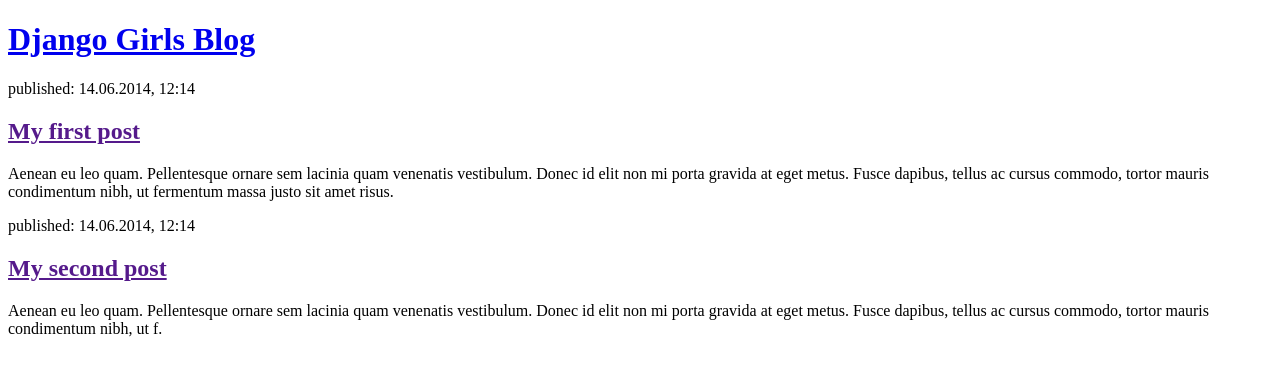
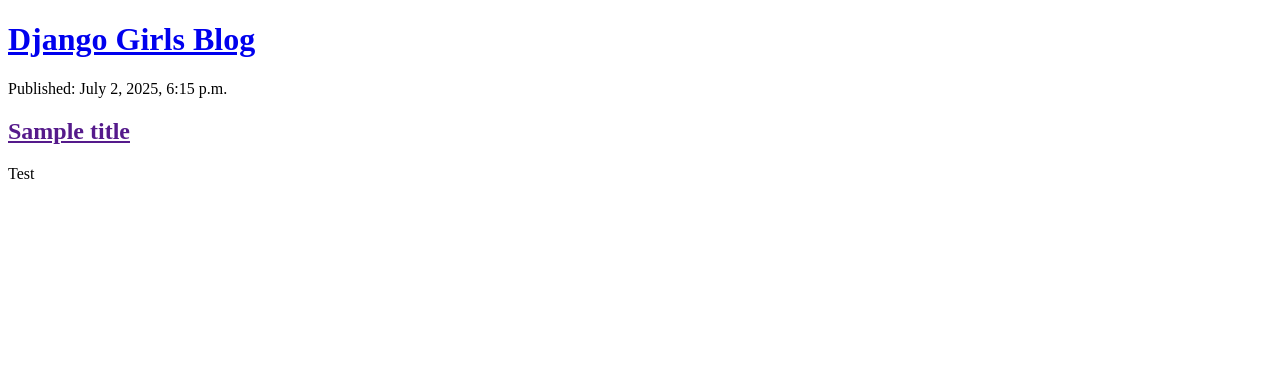
Before and after one commit to kacem-lassoued/Voxara-Web-Scraper, a Django app: page / in a window 1280 px wide. Shown: the top 376 px of the page. Run offline with Django 5.2, Linux system fonts and the light colour scheme; data comes from the database, SQL or seed files in the repository; both versions use the stored data as it was after the commit.

Commit message:
Modified templates to display posts from database.

```diff
--- a/Ahmed/Django/blog/templates/blog/post_list.html
+++ b/Ahmed/Django/blog/templates/blog/post_list.html
@@ -7,22 +7,12 @@
  <header>
  <h1><a href="/">Django Girls Blog</a></h1>
  </header>
- <article>
- <time>published: 14.06.2014, 12:14</time>
- <h2><a href="">My first post</a></h2>
- <p>Aenean eu leo quam. Pellentesque ornare sem
-lacinia quam venenatis vestibulum. Donec id elit non mi porta
-gravida at eget metus. Fusce dapibus, tellus ac cursus commodo,
-tortor mauris condimentum nibh, ut fermentum massa justo sit
-amet risus.</p>
- </article>
- <article>
- <time>published: 14.06.2014, 12:14</time>
- <h2><a href="">My second post</a></h2>
- <p>Aenean eu leo quam. Pellentesque ornare sem
-lacinia quam venenatis vestibulum. Donec id elit non mi porta
-gravida at eget metus. Fusce dapibus, tellus ac cursus commodo,
-tortor mauris condimentum nibh, ut f.</p>
- </article>
+    {%  for post in posts %}
+    <article>
+        <time>Published: {{ post.published_date }}</time>
+        <h2><a href="">{{ post.title }}</a></h2>
+        <p>{{ post.text|linebreaksbr }}</p>
+    </article>
+    {% endfor %}
  </body>
 </html>
--- a/Ahmed/Django/blog/views.py
+++ b/Ahmed/Django/blog/views.py
@@ -1,4 +1,7 @@
 from django.shortcuts import render
+from django.utils import timezone
+from .models import Post
 
 def post_list(request):
-    return render(request, 'blog/post_list.html', {})
+    posts=Post.objects.filter(published_date__lte=timezone.now()).order_by('published_date')
+    return render(request, 'blog/post_list.html', {'posts':posts})
```
Also changed, not shown: Ahmed/Django/db.sqlite3.
